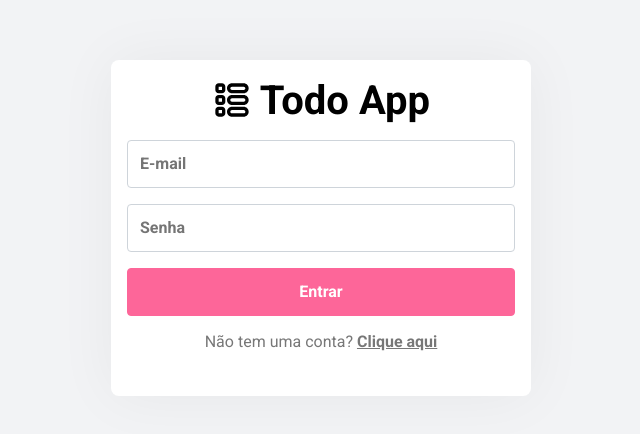
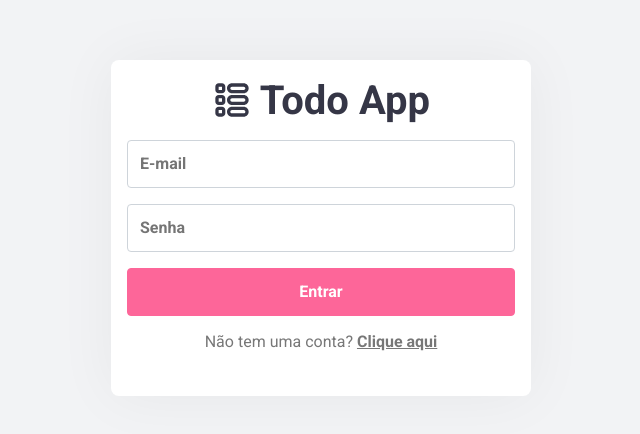
Before and after one commit to dfsilva-dxp/todoapp, a React (Create React App) app: page / in a window 1280 px wide. Shown: the part 172-606 px from the top of the page, without its empty margins (319-959 px from the left). Built offline with nearby package versions, Linux system fonts and the light colour scheme.

Commit message:
feat: definindo a cor de texto

```diff
--- a/src/styles/global.ts
+++ b/src/styles/global.ts
@@ -20,6 +20,7 @@ html {
 }
 body {
   background: #f2f3f5;
+  color: #353646;
   font-family: "Roboto", sans-serif;
   overflow: hidden;
 }
```
